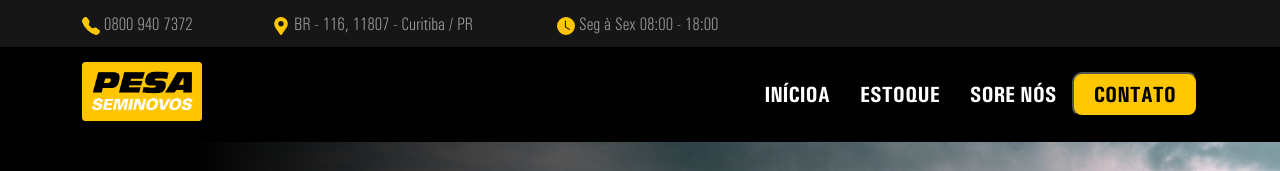
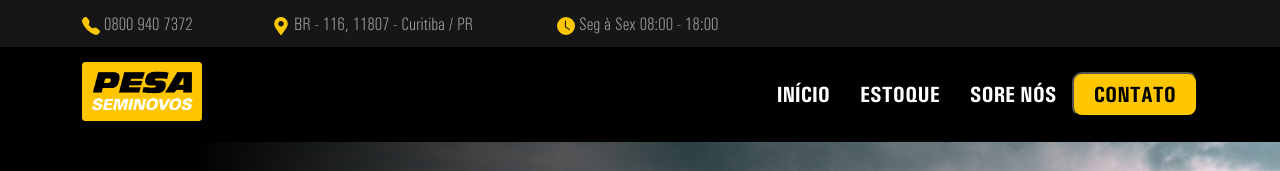
Before and after one commit to devnx-web/next_pesaseminovos, a Next.js app: page / in a window 1280 px wide. Shown: the top 171 px of the page. Built offline with nearby package versions, Linux system fonts and the light colour scheme.

Commit message:
Revert "att"
This reverts commit fe10efd045e8e04a64b37ee66311aa010d253112.

```diff
--- a/components/header.js
+++ b/components/header.js
@@ -17,7 +17,7 @@ export default function Header(){
 
                     <Col style={{alignSelf: 'center', textAlign: 'right'}}>
                     <navbar>
-                        <Link href="/"><a className={css.link}><span className={css.link}>inícioa</span></a></Link>
+                        <Link href="/"><a className={css.link}><span className={css.link}>início</span></a></Link>
                         <Link href="/estoque"><a className={css.link}><span className={css.link}>estoque</span></a></Link>
                         <span className={css.link}>sore nós</span>
                         <button className={css.button}>Contato</button>
```
